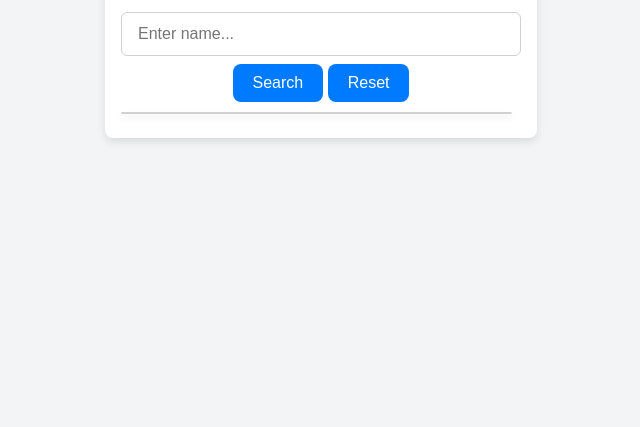
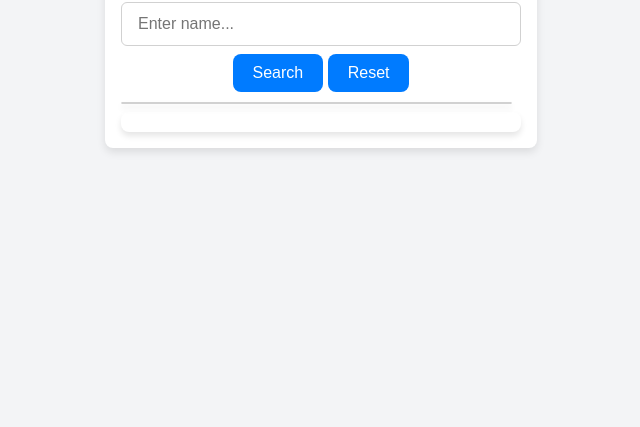
Before and after one commit to harsh5382/My_Village-, a plain HTML site: page index.html in a window 1280 px wide. Shown: the part 373-800 px from the top of the page, without its empty margins (319-959 px from the left). Drawn offline with Linux system fonts and the light colour scheme.

Commit message:
Update styles.css

```diff
--- a/styles.css
+++ b/styles.css
@@ -113,7 +113,8 @@ button:hover {
 /* User Details Section */
 #userDetails {
   margin-top: 20px;
-  width: 100%;
+  padding: 10px;
+  width: 95%;
   max-width: 400px;
   background-color: #ffffff;
   border-radius: 8px;
```
